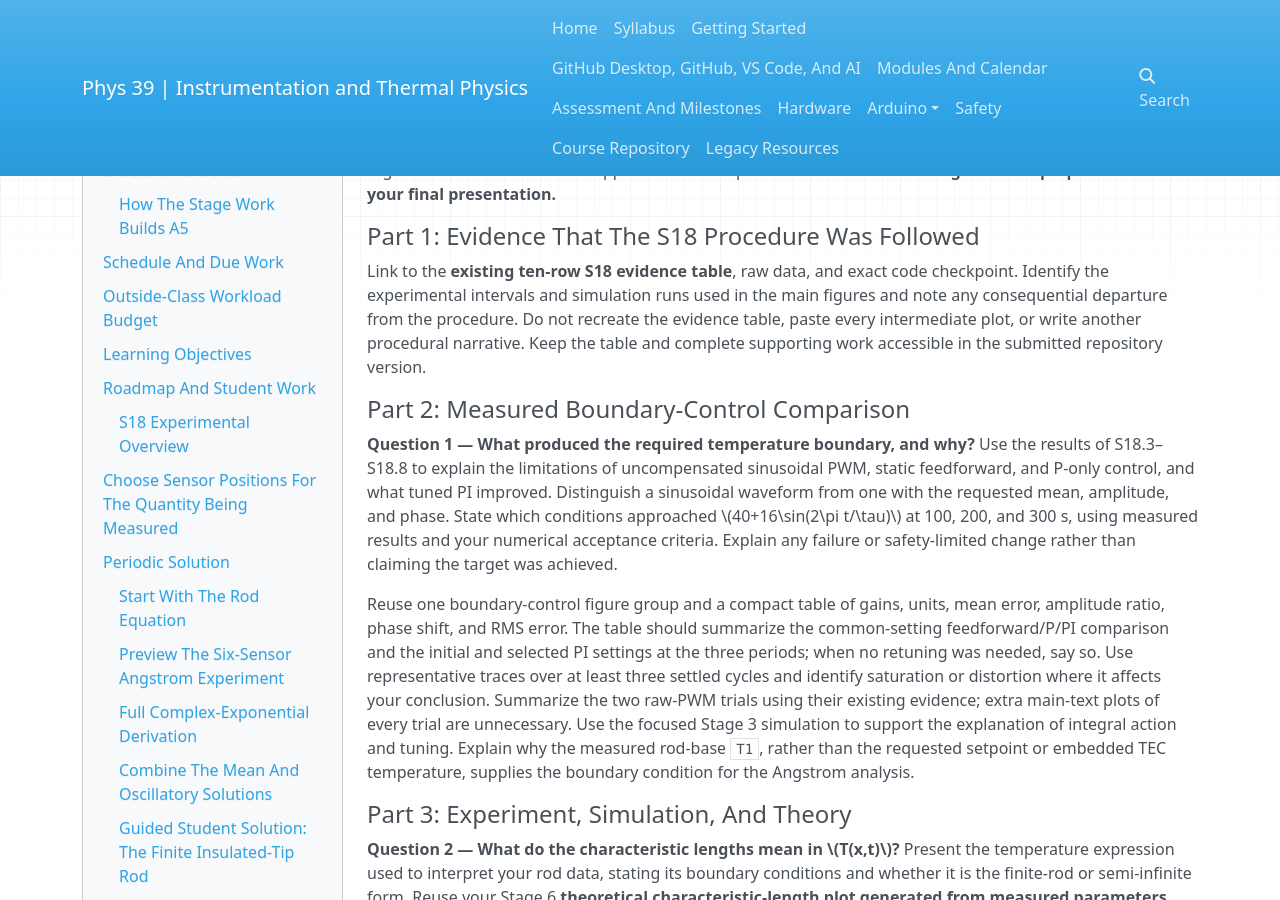
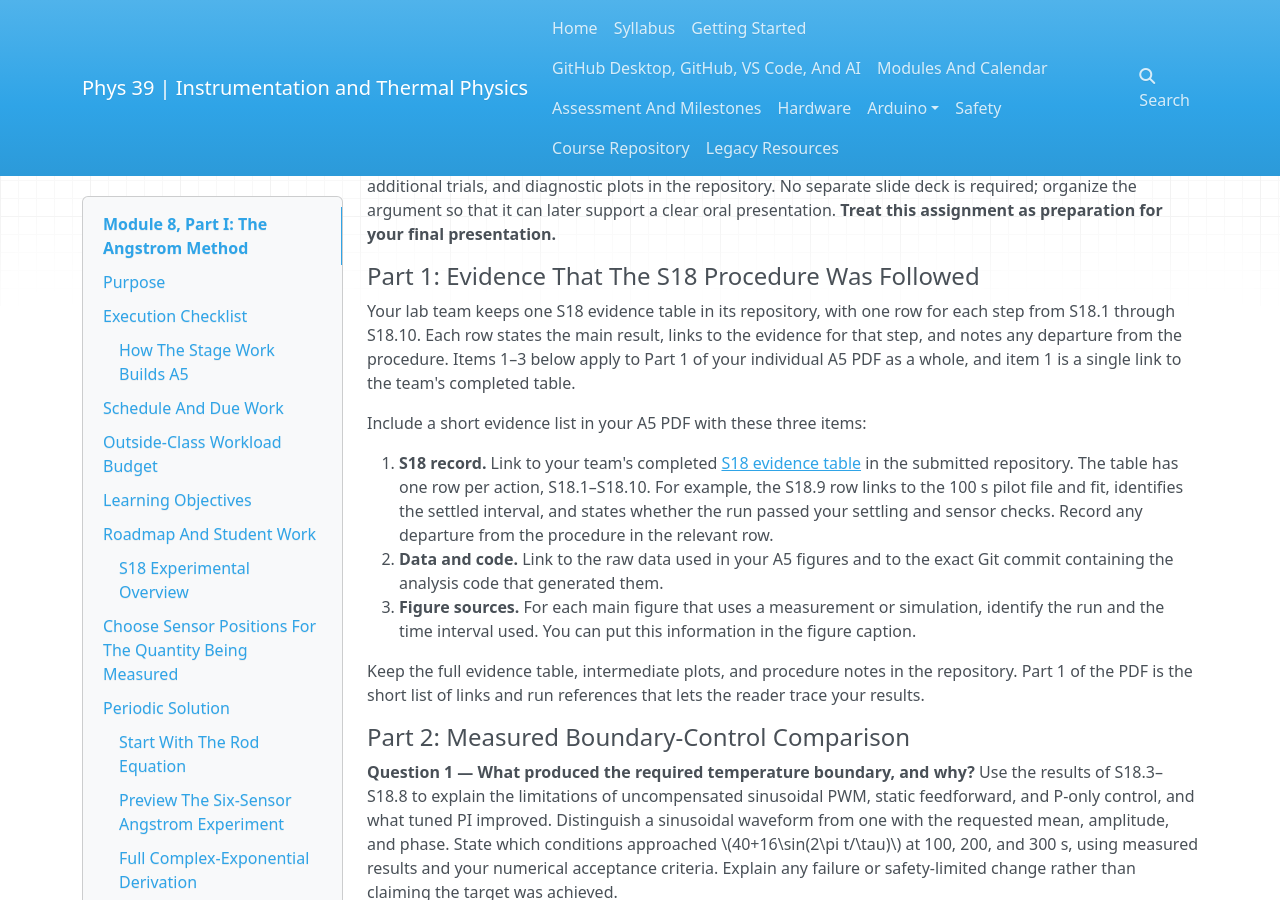
Before and after one commit to SethFraden/Phys39F26-course, an MkDocs documentation site: the page built from course/labs/lab-09/index.md, in a window 1280 px wide and 900 px high, scrolled down 31278 px. Built offline with MkDocs 1.6.1, drawn with Linux system fonts in a browser that asks for light colours; a script that is not in the unit is left out; some of the changed text lies outside the part shown.

Commit message:
Clarify A5 Part 1 evidence requirements

```diff
--- a/course/labs/lab-09/index.md
+++ b/course/labs/lab-09/index.md
@@ -1038,6 +1038,9 @@ and any reduced-amplitude trial rather than claiming that it meets the target.
 
 Work through **S18.1-S18.10 in order in Stages 1-4**. Stages 5-6 use
 the pilot results to acquire the production record and compare it with theory.
+
+<a id="s18-evidence-table"></a>
+
 Maintain an **S18 evidence table** with one row for each action: cite the saved
 file, figure, code checkpoint, measurement, or written observation; record the
 principal result; and describe any departure from the procedure. This table
@@ -1982,12 +1985,29 @@ presentation. **Treat this assignment as preparation for your final presentation
 
 #### Part 1: Evidence That The S18 Procedure Was Followed
 
-Link to the **existing ten-row S18 evidence table**, raw data, and exact code
-checkpoint. Identify the experimental intervals and simulation runs used in
-the main figures and note any consequential departure from the procedure.
-Do not recreate the evidence table, paste every intermediate plot, or write
-another procedural narrative. Keep the table and complete supporting work
-accessible in the submitted repository version.
+Your lab team keeps one S18 evidence table in its repository, with one row
+for each step from S18.1 through S18.10. Each row states the main result,
+links to the evidence for that step, and notes any departure from the
+procedure. Items 1–3 below apply to Part 1 of your individual A5 PDF as a
+whole, and item 1 is a single link to the team's completed table.
+
+Include a short evidence list in your A5 PDF with these three items:
+
+1. **S18 record.** Link to your team's completed
+   [S18 evidence table](#s18-evidence-table) in the submitted repository.
+   The table has one row per action, S18.1–S18.10. For example, the S18.9
+   row links to the 100 s pilot file and fit, identifies the settled
+   interval, and states whether the run passed your settling and sensor
+   checks. Record any departure from the procedure in the relevant row.
+2. **Data and code.** Link to the raw data used in your A5 figures and to
+   the exact Git commit containing the analysis code that generated them.
+3. **Figure sources.** For each main figure that uses a measurement or
+   simulation, identify the run and the time interval used. You can put
+   this information in the figure caption.
+
+Keep the full evidence table, intermediate plots, and procedure notes in
+the repository. Part 1 of the PDF is the short list of links and run
+references that lets the reader trace your results.
 
 #### Part 2: Measured Boundary-Control Comparison
 
```
Also changed, not shown: docs/labs/lab-09/index.html (+25 -8 lines).
